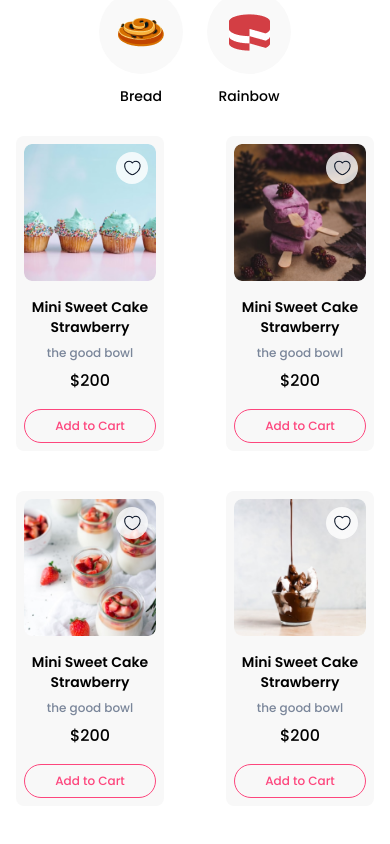
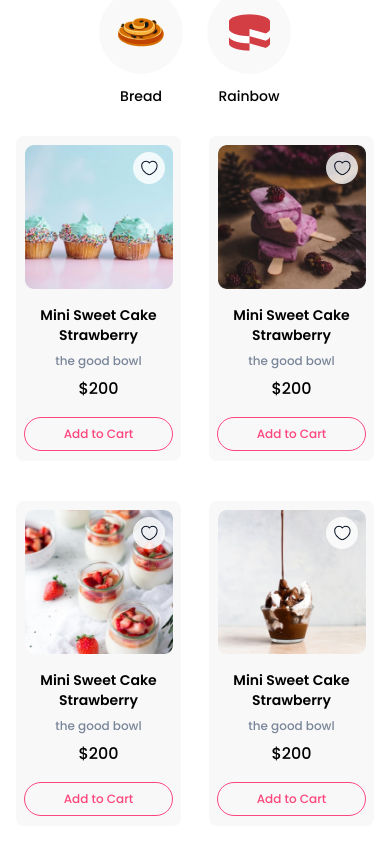
Before and after one commit to abdallamfathy/vendyway, a React (Vite) app: page / in a window 390 px wide. Shown: the part 1360-2204 px from the top of the page. Built offline with nearby package versions, Linux system fonts and the light colour scheme.

Commit message:
edit height in tailwind

```diff
--- a/src/theme1/components/Home/Menu/ProductCard.tsx
+++ b/src/theme1/components/Home/Menu/ProductCard.tsx
@@ -11,14 +11,14 @@ export default function ProductCard (product: Product) {
         setShow(!show); // Add type annotation to setShow
       };
   return (
-    <div className='flex flex-col items-center justify-center gap-4 md:p-[14px] p-2 bg-gray1 md:w-48 w-38 md:h-94 h-82 rounded-lg font-medium text-center relative'>
+    <div className='flex flex-col items-center justify-center gap-4 md:p-[14px] p-2 py-4 bg-gray1 md:w-48 w-42 md:h-94 h-85 rounded-lg font-medium text-center relative'>
       <div className='absolute w-8 h-8 rounded-full bg-white/80 md:top-6 top-4 md:right-6 right-4 flex justify-center items-center cursor-pointer' onClick={handleClick}>
         {
             show ? <img src={heart} alt="heart icon" /> : <BsFillHeartFill className="text-pink1"/>
         }
 
       </div>
-      <img src={product?.image} alt="product image" className='rounded-lg w-38 h-38 md:w-42 md:h-42 '/>
+      <img src={product?.image} alt="product image" className='rounded-lg w-38 h-36  md:w-42 md:h-42 '/>
         <Link to='/product/1'><div className='flex flex-col gap-2'>
         <h3 className='text-center font-semibold leading-6 max-md:text-sm'>{product?.title}</h3>
         <h4 className='text-mgray1 md:text-sm text-xs'>{product?.category}</h4>
--- a/tailwind.config.js
+++ b/tailwind.config.js
@@ -26,6 +26,7 @@ export default {
         '42': '10.3125rem',
         '75':'18.8125rem',
         '82':'19.7rem',
+        '85':'20.3rem',
         '90':'21.5625rem',
         '94': '23.5rem',
         '98' : '27.375rem',
```
